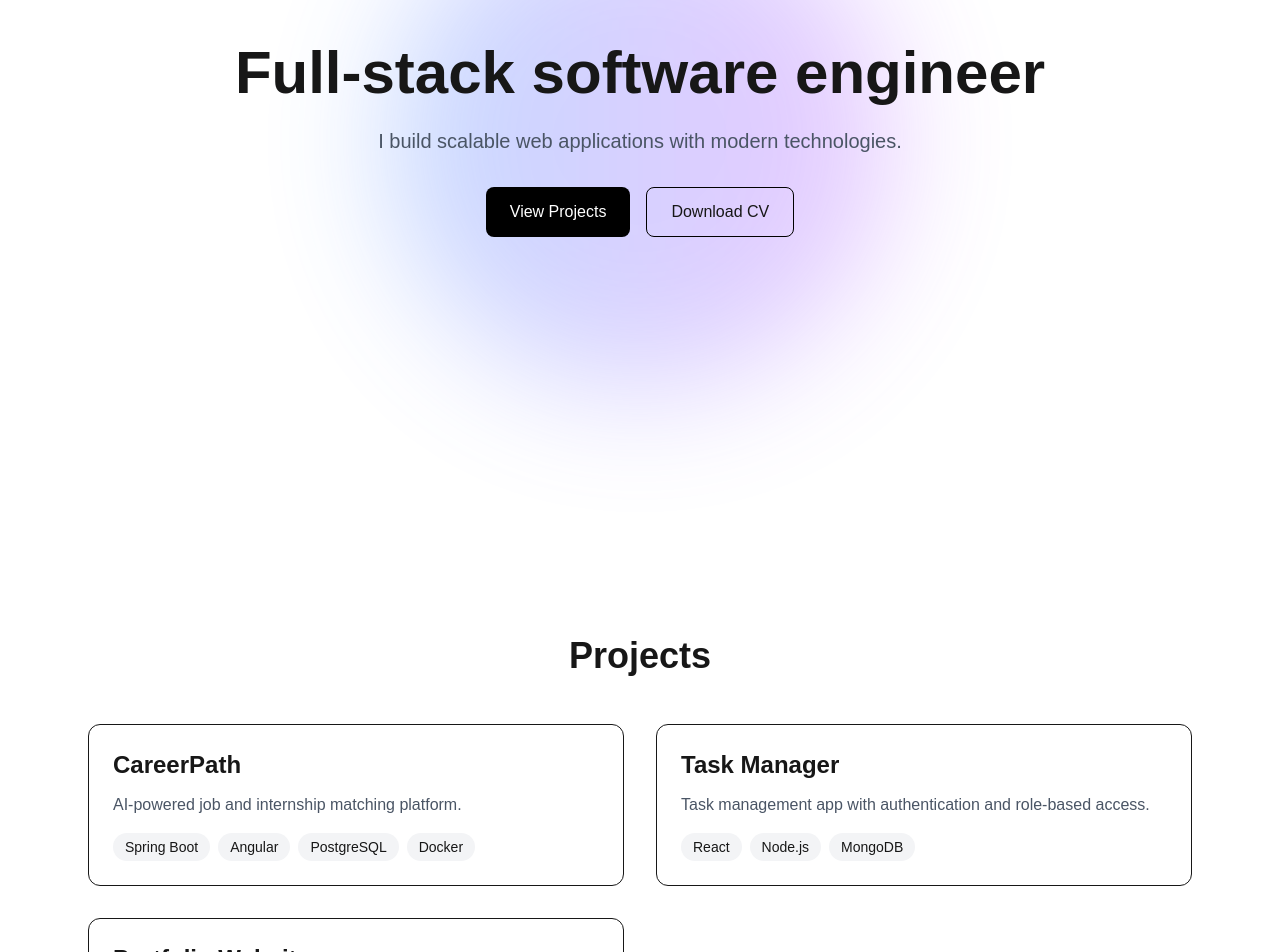
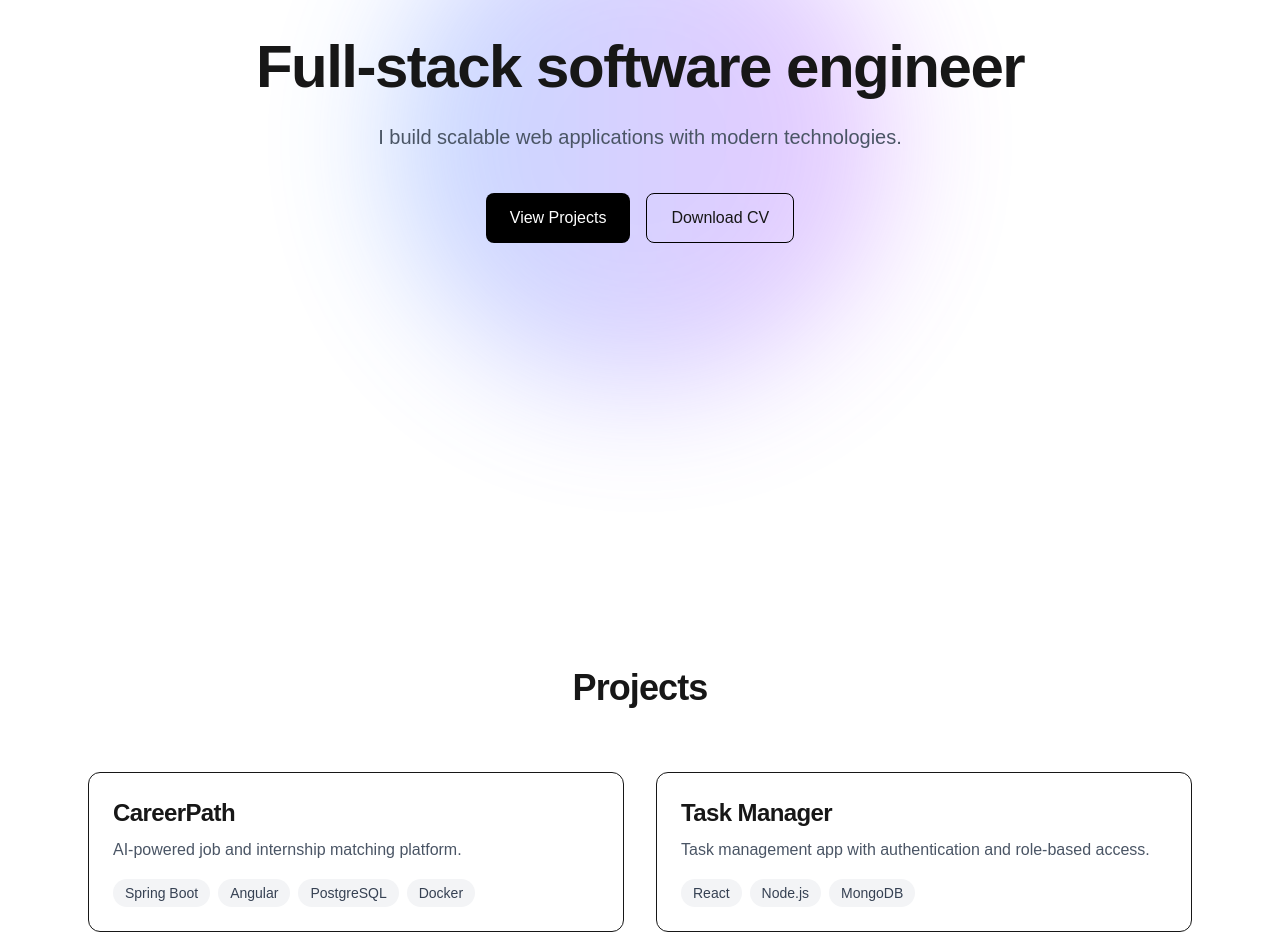
Before and after one commit to DimitarMalamski/Personal-Portfolio, a Next.js app: page / in a window 1280 px wide. Shown: the part 260-1212 px from the top of the page. Built offline with nearby package versions, Linux system fonts and the light colour scheme.

Commit message:
Imrpove typography and spacing for hero and projects sections

```diff
--- a/src/app/page.tsx
+++ b/src/app/page.tsx
@@ -5,7 +5,9 @@ export default function Home() {
   return (
     <main>
       <Hero />
-      <Projects />
+      <div className="max-w-7xl mx-auto">
+        <Projects />
+      </div>
     </main>
   );
 }
--- a/src/components/Hero.tsx
+++ b/src/components/Hero.tsx
@@ -29,11 +29,11 @@ export default function Hero() {
       />
 
       <div className="relative z-10 text-center px-6">
-        <h1 className="text-5xl md:text-6xl font-bold mb-6">
+        <h1 className="text-5xl md:text-6xl font-bold tracking-tight mb-6">
           Full-stack software engineer
         </h1>
 
-        <p className="text-lg md:text-xl text-gray-600 max-w-2xl mx-auto mb-8">
+        <p className="text-lg md:text-xl text-gray-600 leading-relaxed max-w-2xl mx-auto mb-10">
           I build scalable web applications with modern technologies.
         </p>
 
--- a/src/sections/Projects.tsx
+++ b/src/sections/Projects.tsx
@@ -1,7 +1,9 @@
 export default function Projects() {
   return (
-    <section id="projects" className="py-24 px-6 max-w-6xl mx-auto">
-      <h2 className="text-4xl font-bold mb-12 text-center">Projects</h2>
+    <section id="projects" className="py-32 px-6 max-w-6xl mx-auto">
+      <h2 className="text-4xl font-bold tracking-tight mb-16 text-center">
+        Projects
+      </h2>
 
       <div className="grid gap-8 md:grid-cols-2">
         <ProjectCard
@@ -37,14 +39,14 @@ function ProjectCard({
 }) {
   return (
     <div className="border rounded-xl p-6 hover:-translate-y-1 hover:shadow-xl transition-all">
-      <h3 className="text-2xl font-semibold mb-3">{title}</h3>
-      <p className="text-gray-600 mb-4">{description}</p>
+      <h3 className="text-2xl font-semibold mb-2 tracking-tight">{title}</h3>
+      <p className="text-gray-600 leading-relaxed mb-4">{description}</p>
 
       <div className="flex flex-wrap gap-2">
         {tech.map((item) => (
           <span
             key={item}
-            className="text-sm px-3 py-1 rounded-full bg-gray-100"
+            className="text-sm px-3 py-1 rounded-full bg-gray-100 text-gray-700"
           >
             {item}
           </span>
```
